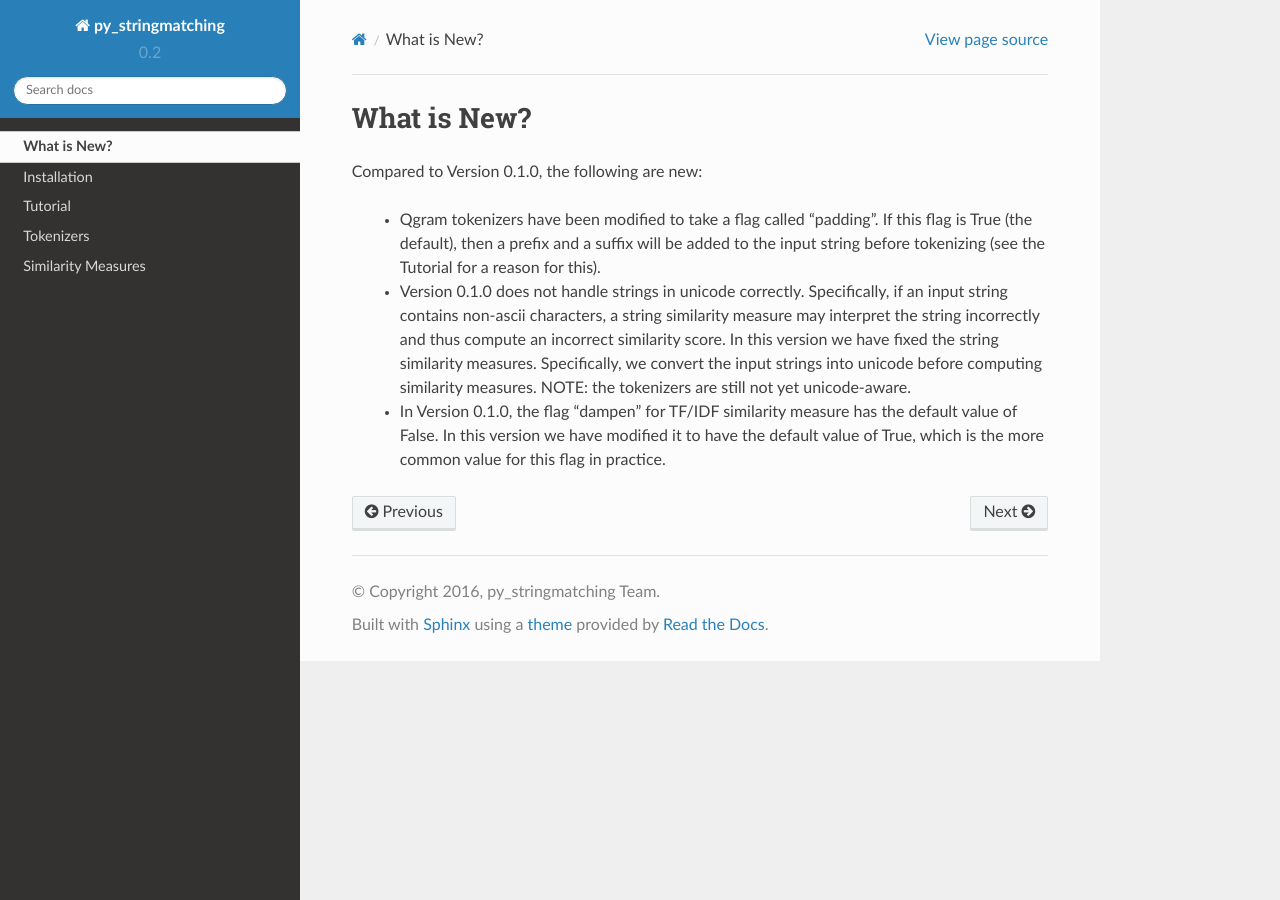
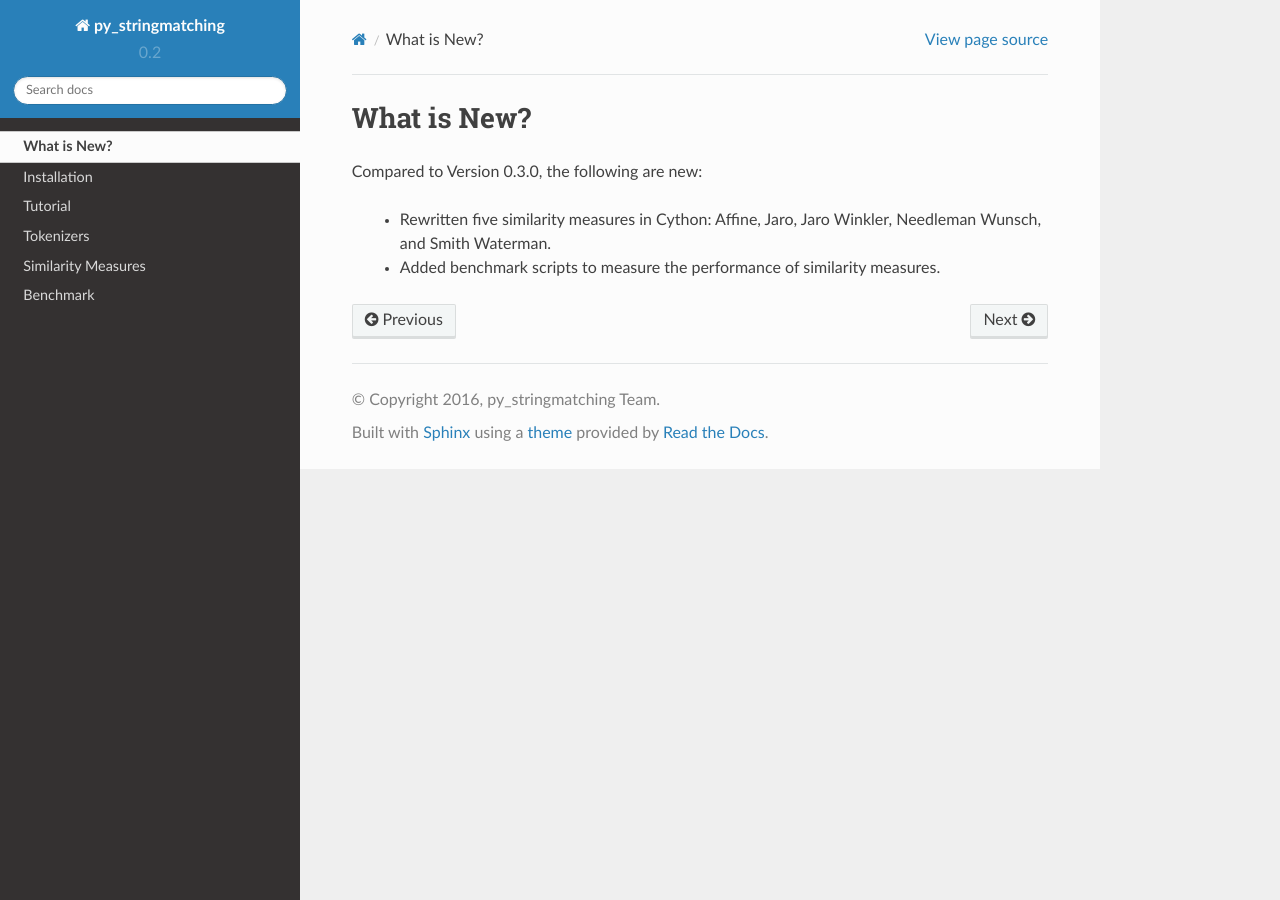
Before and after one commit to wynksaiddestroy/py_stringmatching, a Sphinx documentation site: the page built from docs/WhatIsNew.rst, in a window 1280 px wide. Built offline with Sphinx 7.4.7 and the Read the Docs theme 2.0.0, drawn with Linux system fonts in a browser that asks for light colours.

Commit message:
[DOC] Update benchmark documentation.

```diff
--- a/docs/WhatIsNew.rst
+++ b/docs/WhatIsNew.rst
@@ -1,10 +1,7 @@
 What is New?
 ============
 
-Compared to Version 0.1.0, the following are new:
+Compared to Version 0.3.0, the following are new:
 
-  * Qgram tokenizers have been modified to take a flag called "padding". If this flag is True (the default), then a prefix and a suffix will be added to the input string before tokenizing (see the Tutorial for a reason for this).
-
-  * Version 0.1.0 does not handle strings in unicode correctly. Specifically, if an input string contains non-ascii characters, a string similarity measure may interpret the string incorrectly and thus compute an incorrect similarity score. In this version we have fixed the string similarity measures. Specifically, we convert the input strings into unicode before computing similarity measures. NOTE: the tokenizers are still not yet unicode-aware.
-
-  * In Version 0.1.0, the flag "dampen" for TF/IDF similarity measure has the default value of False. In this version we have modified it to have the default value of True, which is the more common value for this flag in practice.
+  * Rewritten five similarity measures in Cython: Affine, Jaro, Jaro Winkler, Needleman Wunsch, and Smith Waterman.
+  * Added benchmark scripts to measure the performance of similarity measures.
--- a/docs/index.rst
+++ b/docs/index.rst
@@ -14,6 +14,7 @@ Contents
     Tutorial
     Tokenizer
     SimilarityMeasure
+    Benchmark
 
 Indices and tables
 ==================
--- a/py_stringmatching/__init__.py
+++ b/py_stringmatching/__init__.py
@@ -1,4 +1,4 @@
-__version__ = "0.2.1"
+__version__ = "0.4.0"
 
 # Import tokenizers
 from py_stringmatching.tokenizer.alphabetic_tokenizer import AlphabeticTokenizer
--- a/setup.py
+++ b/setup.py
@@ -99,7 +99,7 @@ if __name__ == "__main__":
 
     setuptools.setup(
         name='py_stringmatching',
-        version='0.2.1',
+        version='0.4.0',
         description='Python library for string matching.',
         long_description=LONG_DESCRIPTION,
         url='https://sites.google.com/site/anhaidgroup/projects/py_stringmatching',
@@ -124,6 +124,7 @@ if __name__ == "__main__":
             'Programming Language :: Python :: 3.3',
             'Programming Language :: Python :: 3.4',
             'Programming Language :: Python :: 3.5',
+            'Programming Language :: Python :: 3.6',
             'Topic :: Scientific/Engineering',
             'Topic :: Utilities',
             'Topic :: Software Development :: Libraries',
```
Also changed, not shown: CHANGES.txt (+9 -0 lines), README.rst (+4 -4 lines), docs/Benchmark.rst (added, +71 -0 lines).
